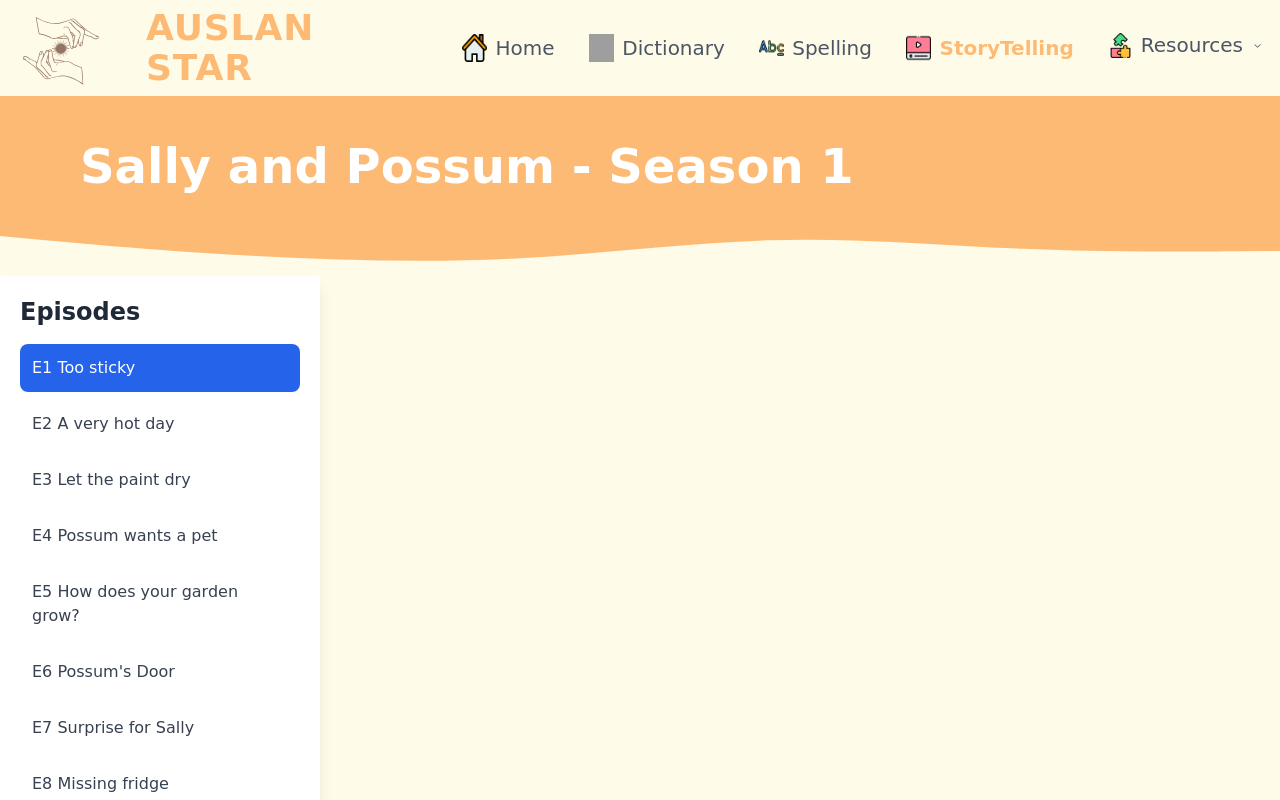
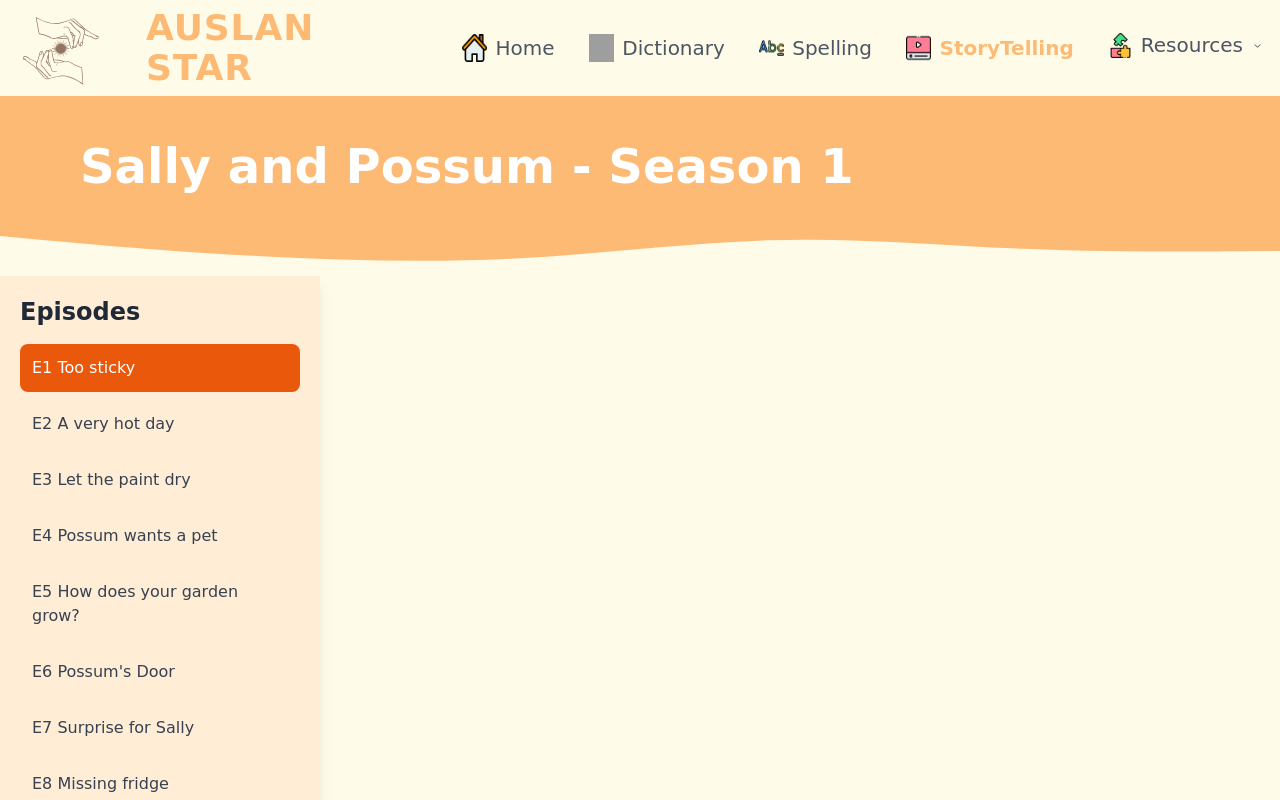
Before and after one commit to victorwkb/AuslanStar, a Next.js app in the folder webapp/: page /story/season1 in a window 1280 px wide. Shown: the top 800 px of the page. Built offline with nearby package versions, Linux system fonts and the light colour scheme; grey boxes are pictures that could not be loaded.

Commit message:
story pages color modified

```diff
--- a/webapp/app/story/season1/page.tsx
+++ b/webapp/app/story/season1/page.tsx
@@ -55,20 +55,18 @@ export default function VideoPlayer() {
 
       <div className="flex min-h-screen bg-gradient-to-br">
 
-        <div className="w-1/4 bg-white p-5 shadow-lg">
+        <div className="w-1/4 bg-orange-100 p-5 shadow-lg">
           <h2 className="text-2xl font-bold text-gray-800 mb-4">Episodes</h2>
           <ul className="space-y-2">
             {episodes.map((episode, index) => (
               <li key={index}
-                className={`cursor-pointer p-3 rounded-lg hover:bg-blue-500 hover:text-white ${currentVideoId === episode.id ? 'bg-blue-600 text-white' : 'text-gray-700'}`}
+                className={`cursor-pointer p-3 rounded-lg hover:bg-orange-500 hover:text-white ${currentVideoId === episode.id ? 'bg-orange-600 text-white' : 'text-gray-700'}`}
                 onClick={() => setCurrentVideoId(episode.id)}>
                 {episode.title}
               </li>
             ))}
           </ul>
         </div>
-
-
         <div className="flex-grow p-10">
           <YouTube videoId={currentVideoId} opts={videoOptions} />
         </div>
--- a/webapp/app/story/season2/page.tsx
+++ b/webapp/app/story/season2/page.tsx
@@ -60,7 +60,7 @@ export default function VideoPlayer() {
           <ul className="space-y-2">
             {episodes.map((episode, index) => (
               <li key={index}
-                className={`cursor-pointer p-3 rounded-lg hover:bg-blue-500 hover:text-white ${currentVideoId === episode.id ? 'bg-blue-600 text-white' : 'text-gray-700'}`}
+                className={`cursor-pointer p-3 rounded-lg hover:bg-orange-500 hover:text-white ${currentVideoId === episode.id ? 'bg-orange-600 text-white' : 'text-gray-700'}`}
                 onClick={() => setCurrentVideoId(episode.id)}>
                 {episode.title}
               </li>
--- a/webapp/app/story/season3/page.tsx
+++ b/webapp/app/story/season3/page.tsx
@@ -60,7 +60,7 @@ export default function VideoPlayer() {
           <ul className="space-y-2">
             {episodes.map((episode, index) => (
               <li key={index}
-                className={`cursor-pointer p-3 rounded-lg hover:bg-blue-500 hover:text-white ${currentVideoId === episode.id ? 'bg-blue-600 text-white' : 'text-gray-700'}`}
+                className={`cursor-pointer p-3 rounded-lg hover:bg-orange-500 hover:text-white ${currentVideoId === episode.id ? 'bg-orange-600 text-white' : 'text-gray-700'}`}
                 onClick={() => setCurrentVideoId(episode.id)}>
                 {episode.title}
               </li>
--- a/webapp/app/story/season4/page.tsx
+++ b/webapp/app/story/season4/page.tsx
@@ -59,7 +59,7 @@ export default function VideoPlayer() {
           <ul className="space-y-2">
             {episodes.map((episode, index) => (
               <li key={index}
-                className={`cursor-pointer p-3 rounded-lg hover:bg-blue-500 hover:text-white ${currentVideoId === episode.id ? 'bg-blue-600 text-white' : 'text-gray-700'}`}
+                className={`cursor-pointer p-3 rounded-lg hover:bg-orange-500 hover:text-white ${currentVideoId === episode.id ? 'bg-orange-600 text-white' : 'text-gray-700'}`}
                 onClick={() => setCurrentVideoId(episode.id)}>
                 {episode.title}
               </li>
--- a/webapp/app/story/season5/page.tsx
+++ b/webapp/app/story/season5/page.tsx
@@ -60,7 +60,7 @@ export default function VideoPlayer() {
           <ul className="space-y-2">
             {episodes.map((episode, index) => (
               <li key={index}
-                className={`cursor-pointer p-3 rounded-lg hover:bg-blue-500 hover:text-white ${currentVideoId === episode.id ? 'bg-blue-600 text-white' : 'text-gray-700'}`}
+                className={`cursor-pointer p-3 rounded-lg hover:bg-orange-500 hover:text-white ${currentVideoId === episode.id ? 'bg-orange-600 text-white' : 'text-gray-700'}`}
                 onClick={() => setCurrentVideoId(episode.id)}>
                 {episode.title}
               </li>
--- a/webapp/app/story/season6/page.tsx
+++ b/webapp/app/story/season6/page.tsx
@@ -59,7 +59,7 @@ export default function VideoPlayer() {
           <ul className="space-y-2">
             {episodes.map((episode, index) => (
               <li key={index}
-                className={`cursor-pointer p-3 rounded-lg hover:bg-blue-500 hover:text-white ${currentVideoId === episode.id ? 'bg-blue-600 text-white' : 'text-gray-700'}`}
+                className={`cursor-pointer p-3 rounded-lg hover:bg-orange-500 hover:text-white ${currentVideoId === episode.id ? 'bg-orange-600 text-white' : 'text-gray-700'}`}
                 onClick={() => setCurrentVideoId(episode.id)}>
                 {episode.title}
               </li>
```
